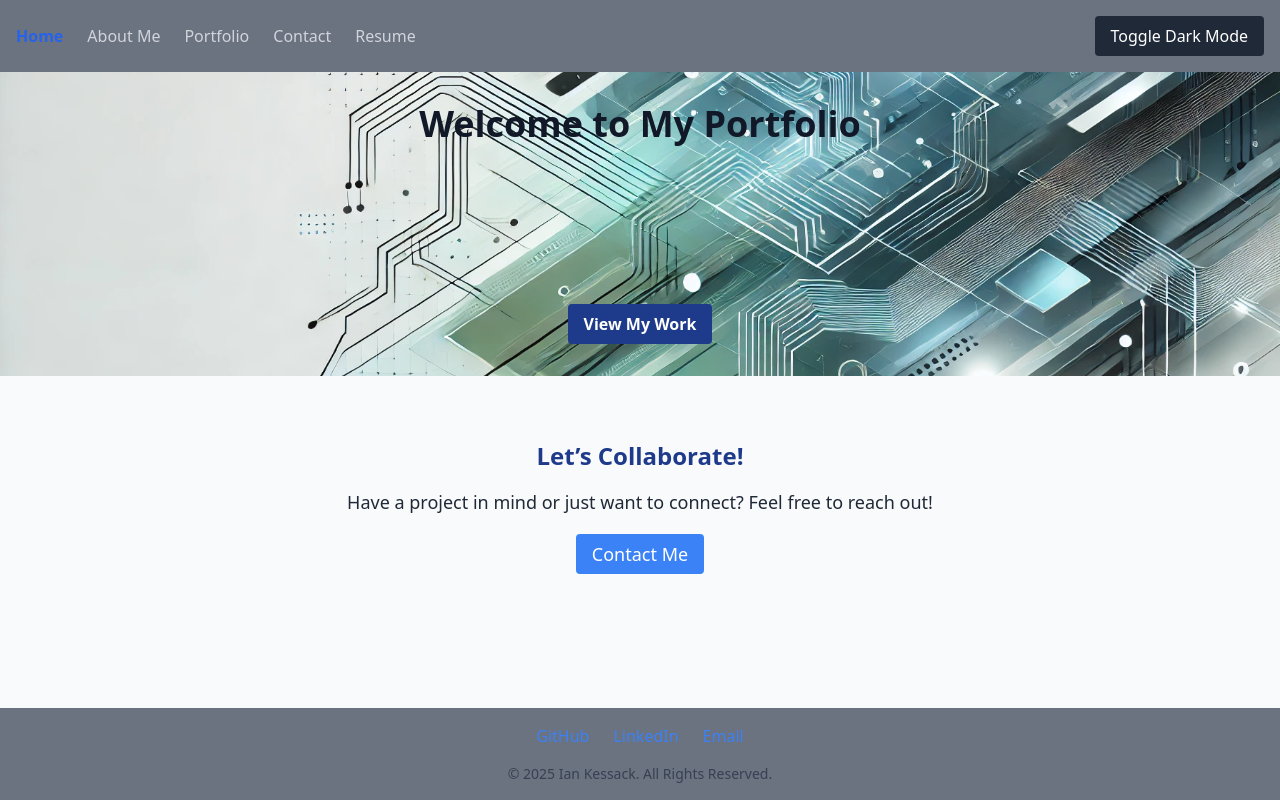
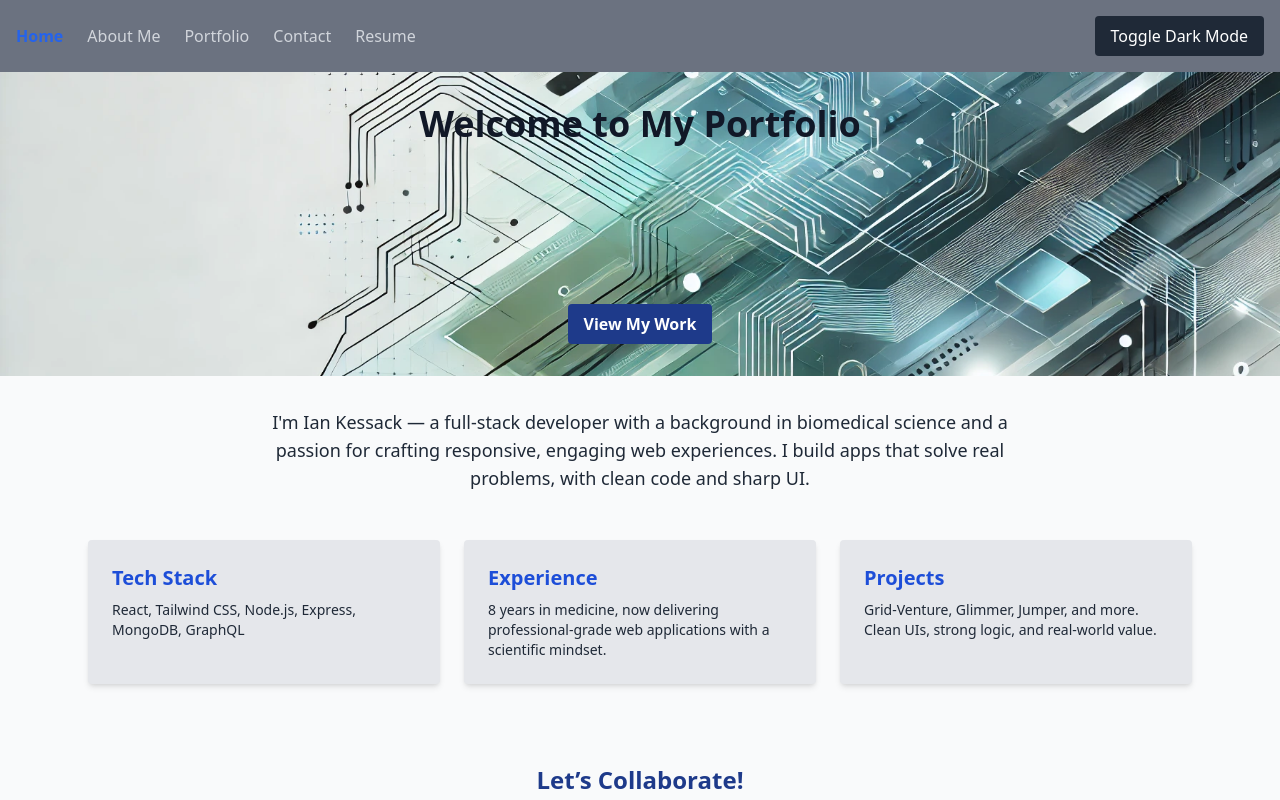
Before and after one commit to IK8933/HW-12React-Portfolio, a React (Vite) app: page / in a window 1280 px wide. Shown: the top 800 px of the page. Built offline with nearby package versions, Linux system fonts and the light colour scheme.

Commit message:
more info in main

```diff
--- a/src/components/Footer.jsx
+++ b/src/components/Footer.jsx
@@ -21,12 +21,15 @@ const Footer = () => {
                     LinkedIn
                 </a>
                 <a
-                    href="mailto:iankessack1989@gmail.com"
-                    className="hover:text-blue-700 dark:hover:text-blue-300"
-                    aria-label="Email"
-                >
-                    Email
-                </a>
+    onClick={() => {
+        navigator.clipboard.writeText('iankessack1989@gmail.com');
+        alert('Email copied to clipboard!');
+    }}
+    className="cursor-pointer hover:text-blue-700 dark:hover:text-blue-300"
+    aria-label="Copy Email"
+>
+    Copy Email
+</a>
             </div>
             <p className="mt-4 text-sm">&copy; 2025 Ian Kessack. All Rights Reserved.</p>
         </footer>
--- a/src/temp/Home.jsx
+++ b/src/temp/Home.jsx
@@ -3,19 +3,47 @@ import { Link } from 'react-router-dom';
 
 const Home = () => {
     return (
-
         <div>
             <HeroSection />
-                <section className="mt-8 text-center py-8 bg-transparent dark:bg-transparent">
-    <h2 className="text-2xl text-blue-900 dark:text-blue-400 font-bold mb-4">Let’s Collaborate!</h2>
-    <p className="text-lg mb-6 text-gray-800 dark:text-gray-100">Have a project in mind or just want to connect? Feel free to reach out!</p>
-    <Link
+
+            {/* 🔹 Professional Intro */}
+            <section className="text-center py-8 px-4 bg-transparent dark:bg-transparent">
+                <p className="text-lg text-gray-800 dark:text-gray-200 max-w-3xl mx-auto">
+                I&apos;m Ian Kessack &mdash; a full-stack developer with a background in biomedical science and a passion for crafting responsive, engaging web experiences. I build apps that solve real problems, with clean code and sharp UI.
+                </p>
+            </section>
+
+            {/* 🔹 Highlight Cards */}
+            <section className="grid grid-cols-1 sm:grid-cols-3 gap-6 px-6 max-w-6xl mx-auto text-left mt-4">
+                <div className="bg-gray-200 dark:bg-gray-700 p-6 rounded shadow-md">
+                    <h3 className="text-xl font-bold text-blue-700 dark:text-blue-300 mb-2">Tech Stack</h3>
+                    <p className="text-sm text-gray-800 dark:text-gray-200">React, Tailwind CSS, Node.js, Express, MongoDB, GraphQL</p>
+                </div>
+                <div className="bg-gray-200 dark:bg-gray-700 p-6 rounded shadow-md">
+                    <h3 className="text-xl font-bold text-blue-700 dark:text-blue-300 mb-2">Experience</h3>
+                    <p className="text-sm text-gray-800 dark:text-gray-200">8 years in medicine, now delivering professional-grade web applications with a scientific mindset.</p>
+                </div>
+                <div className="bg-gray-200 dark:bg-gray-700 p-6 rounded shadow-md">
+                    <h3 className="text-xl font-bold text-blue-700 dark:text-blue-300 mb-2">Projects</h3>
+                    <p className="text-sm text-gray-800 dark:text-gray-200">Grid-Venture, Glimmer, Jumper, and more. Clean UIs, strong logic, and real-world value.</p>
+                </div>
+            </section>
+
+            {/* 🔹 Let’s Collaborate Section */}
+            <section className="mt-12 text-center py-8 bg-transparent dark:bg-transparent">
+                <h2 className="text-2xl text-blue-900 dark:text-blue-400 font-bold mb-4">
+                    Let’s Collaborate!
+                </h2>
+                <p className="text-lg mb-6 text-gray-800 dark:text-gray-100">
+                    Looking for a developer who brings both creativity and precision? I’d love to help bring your next project to life.
+                </p>
+                <Link
                     to="/contact"
-                    className="bg-blue-500 hover:bg-blue-700 hover:text-gray-300 text-white py-2 px-4 rounded text-lg"
+                    className="bg-blue-500 hover:bg-blue-700 hover:text-gray-300 text-white py-2 px-6 rounded text-lg transition duration-300"
                 >
                     Contact Me
                 </Link>
-</section>
+            </section>
         </div>
     );
 };
```
